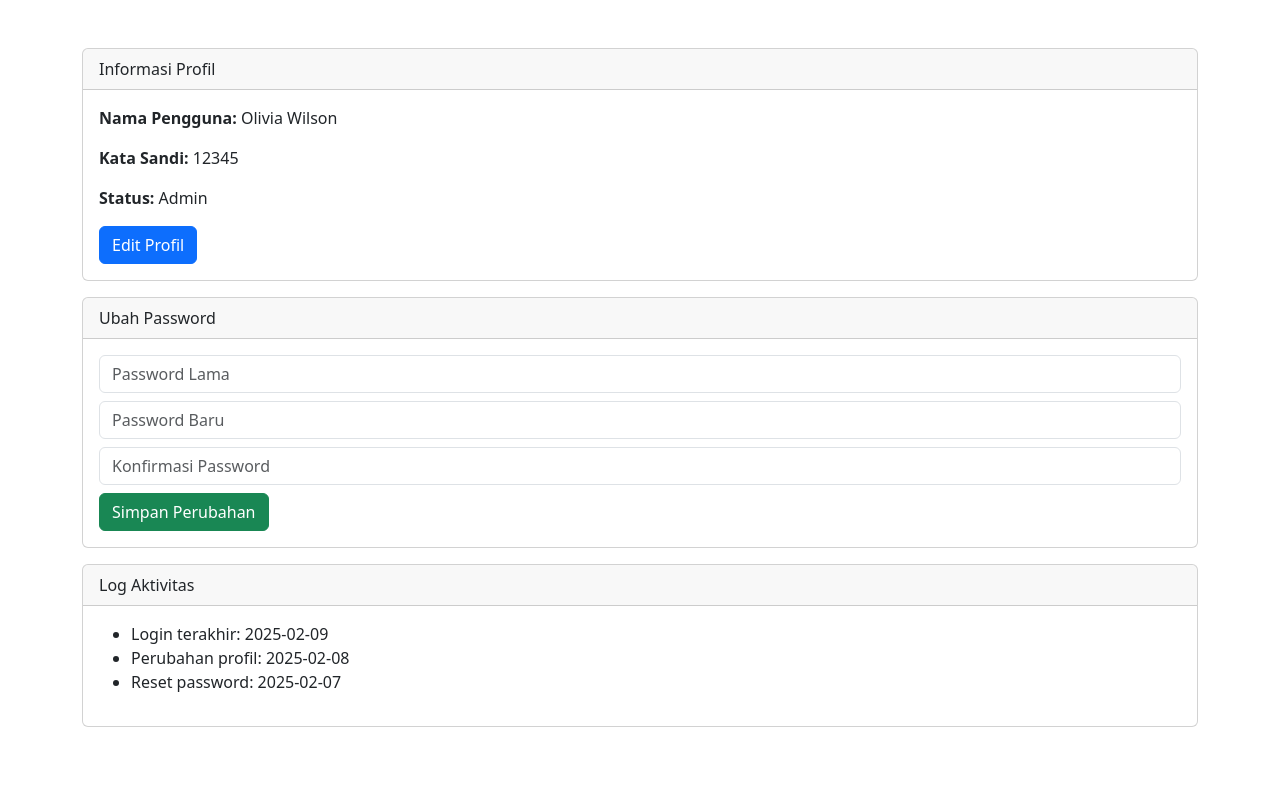
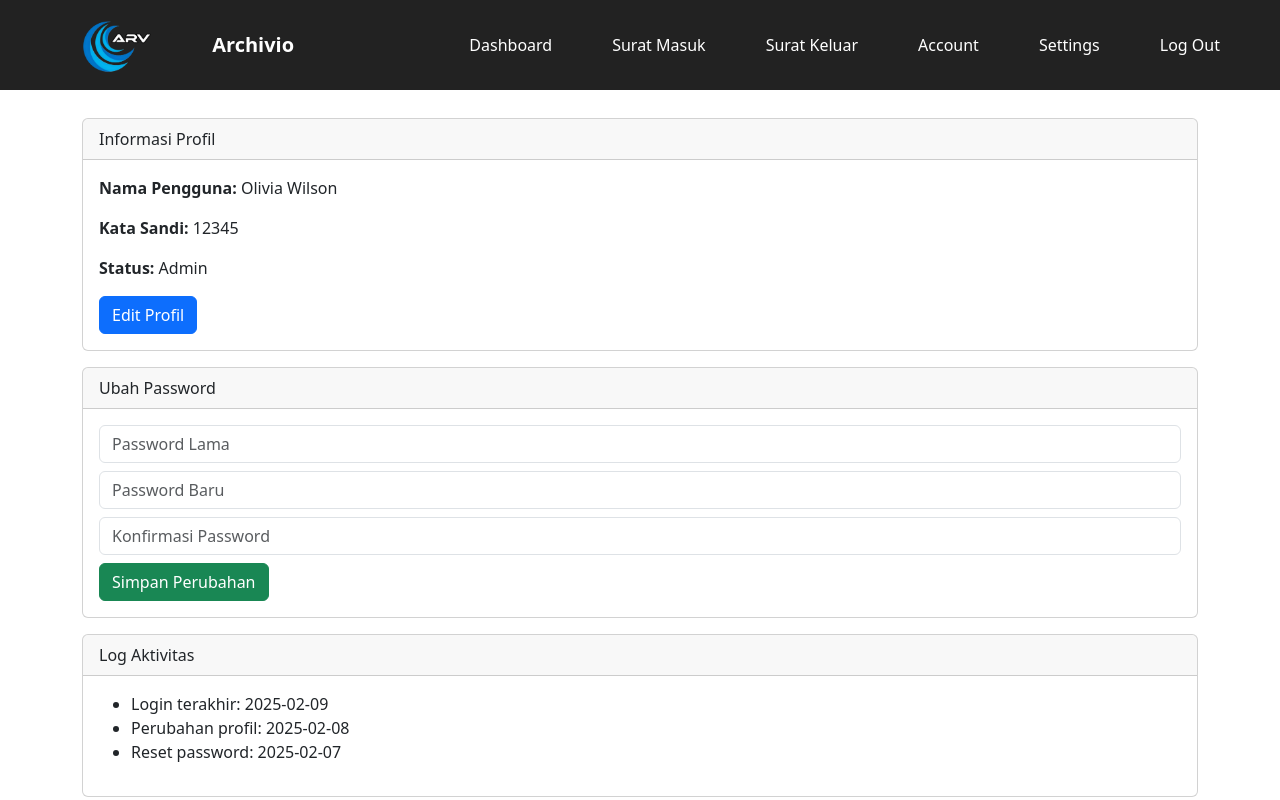
Before and after one commit to ElizaDeani/arsip_surat, a plain HTML site: page account.html in a window 1280 px wide. Drawn offline with nearby package versions, Linux system fonts and the light colour scheme.

Commit message:
pengaturan.html

```diff
--- a/account.html
+++ b/account.html
@@ -5,6 +5,68 @@
     <meta name="viewport" content="width=device-width, initial-scale=1.0">
     <title>Pengguna</title>
     <link href="https://cdn.jsdelivr.net/npm/bootstrap@5.3.0/dist/css/bootstrap.min.css" rel="stylesheet">
+    <style>
+        /* Styling untuk Navbar */
+.navbar {
+    display: flex;
+    align-items: center;
+    justify-content: space-between;
+    background-color: #222; /* Warna background navbar */
+    padding: 15px 30px;
+    position: fixed; /* Navbar tetap di atas */
+    width: 100%;
+    top: 0;
+    left: 0;
+    z-index: 1000;
+}
+
+/* Styling untuk Logo */
+.navbar .logo {
+    display: flex;
+    align-items: center;
+}
+
+.navbar .logo img {
+    height: 60px; /* Ukuran logo */
+    margin-right: 10px;
+}
+
+.navbar .logo span {
+    font-size: 20px;
+    color: white;
+    font-weight: bold;
+}
+
+/* Styling untuk Menu */
+.navbar .menu {
+    list-style: none;
+    display: flex;
+    padding: 0;
+    margin: 0;
+}
+
+.navbar .menu li {
+    margin: 0 15px;
+}
+
+.navbar .menu li a {
+    color: white;
+    text-decoration: none;
+    font-size: 16px;
+    padding: 10px 15px;
+    transition: 0.3s;
+}
+
+.navbar .menu li a:hover {
+    background-color: #007bff;
+    border-radius: 5px;
+}
+
+/* Memberikan ruang agar konten tidak tertutup navbar */
+body {
+    padding-top: 70px; /* Sesuaikan dengan tinggi navbar */
+}
+</style>
     <script defer>
         document.addEventListener("DOMContentLoaded", function () {
             document.getElementById("editProfileBtn").addEventListener("click", function() {
@@ -49,6 +111,20 @@
     </script>
 </head>
 <body>
+    <nav class="navbar">
+        <div class="logo">
+            <img src="logoo.PNG">
+            <span>Archivio</span>
+        </div>
+        <ul class="menu">
+            <li><a href="index.html">Dashboard</a></li>
+            <li><a href="surat_masuk.html">Surat Masuk</a></li>
+            <li><a href="surat_keluar.html">Surat Keluar</a></li>
+            <li><a href="account.html">Account</a></li>
+            <li><a href="pengaturan.html">Settings</a></li>
+            <li><a href="login.html">Log Out</a></li>
+        </ul>
+    </nav>
     <div class="container mt-5">
 
 
```
Also changed, not shown: pengaturan.html (+62 -0 lines).
